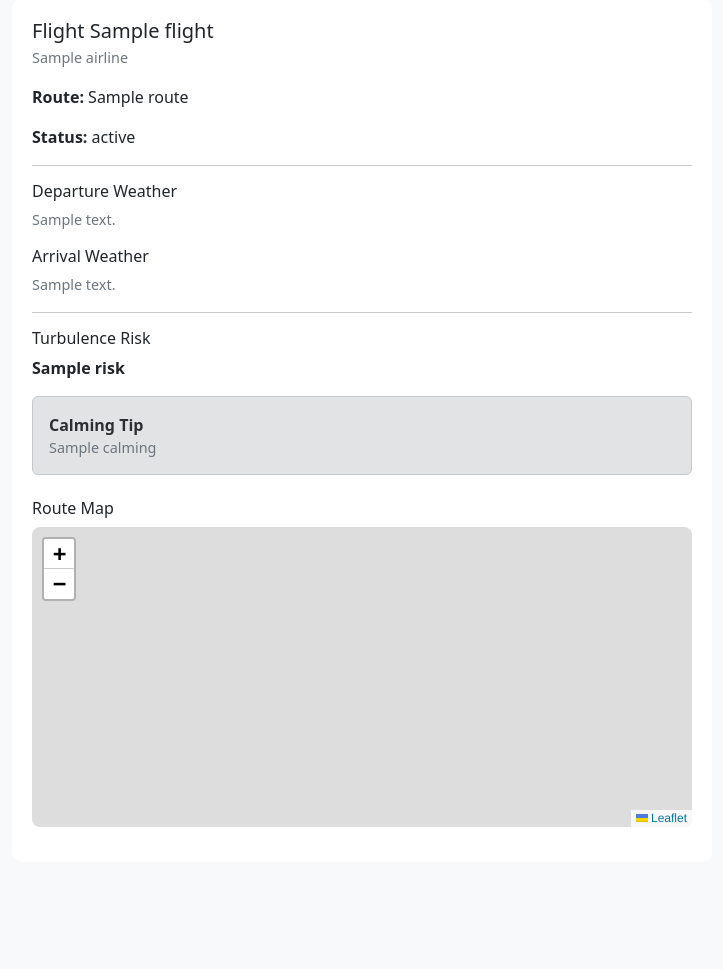
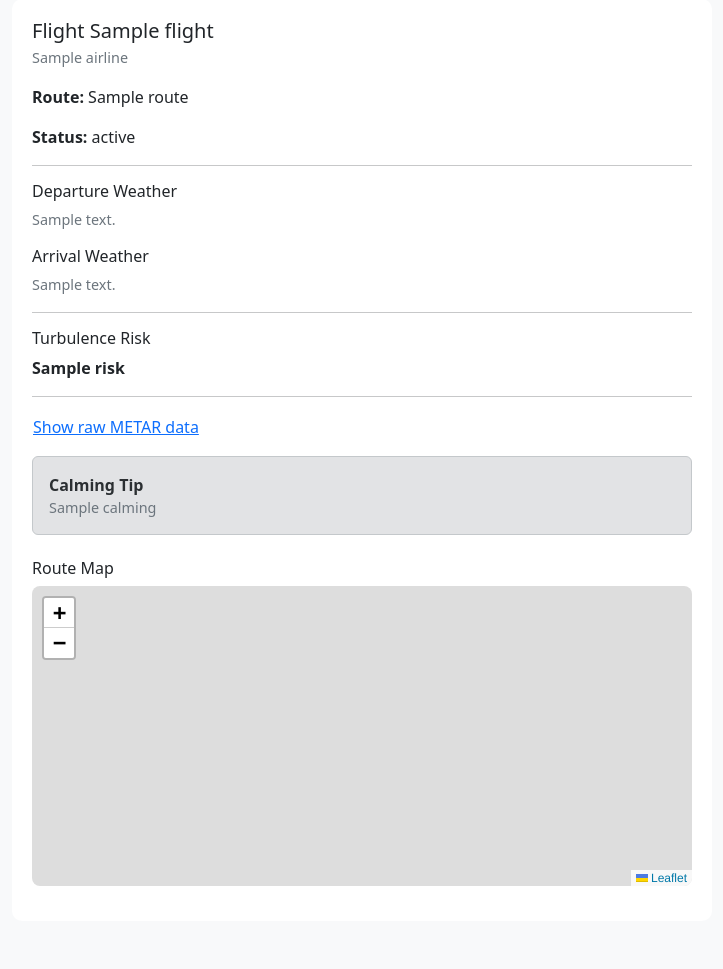
Before and after one commit to Casey-Lawrence/FYP, a Flask app: template AeroCast/templates/index.html in a window 1280 px wide. Shown: the part 165-1134 px from the top of the page, without its empty margins (278-1001 px from the left). Before the commit the page ends 992 px from the top, so only its background shows below. Run offline with Flask 3, Linux system fonts and the light colour scheme; the template is opened without the code that fills it: most values are stand-ins (such as "Sample title", 1, 10 or a date in 2020); parts of the project's set-up code (start-up, migrations or seed data) failed here and were passed over.

Commit message:
added collapsible raw METAR data to flight results

```diff
--- a/AeroCast/app.py
+++ b/AeroCast/app.py
@@ -134,7 +134,9 @@ def home():
                 "calming": calming,
                 "dep_summary": dep_summary,
                 "arr_summary": arr_summary,
-                "map":map_data
+                "map":map_data,
+                "raw_metar_dep": metar_dep,
+                "raw_metar_arr": metar_arr,
             }
 
         except Exception as e:
--- a/AeroCast/templates/index.html
+++ b/AeroCast/templates/index.html
@@ -45,6 +45,23 @@
 
                 <h6>Turbulence Risk</h6>
                 <p><strong>{{ data.risk }}</strong></p>
+                <hr>
+
+                <p>
+                <a class="btn btn-link p-0" data-bs-toggle="collapse" href="#rawMetar">
+                    Show raw METAR data
+                </a>
+                </p>
+
+                <div class="collapse" id="rawMetar">
+                <div class="small-text">
+                    <strong>Departure METAR:</strong><br>
+                    {{ data.raw_metar_dep }}<br><br>
+
+                    <strong>Arrival METAR:</strong><br>
+                    {{ data.raw_metar_arr }}
+                </div>
+                </div>
 
                 {% if data.calming %}
                     <div class="alert alert-secondary">
@@ -103,5 +120,7 @@
 </script>
 {% endif %}
 
+<script src="https://cdn.jsdelivr.net/npm/bootstrap@5.3.2/dist/js/bootstrap.bundle.min.js"></script>
+
 </body>
 </html>
```
